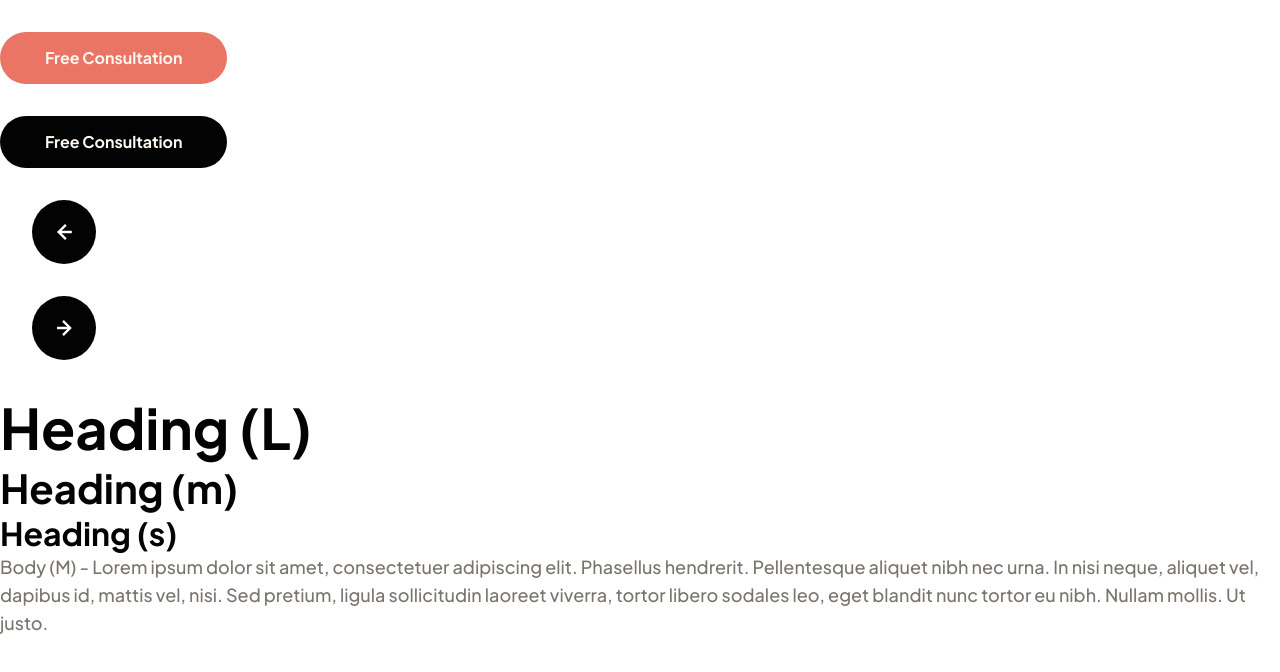
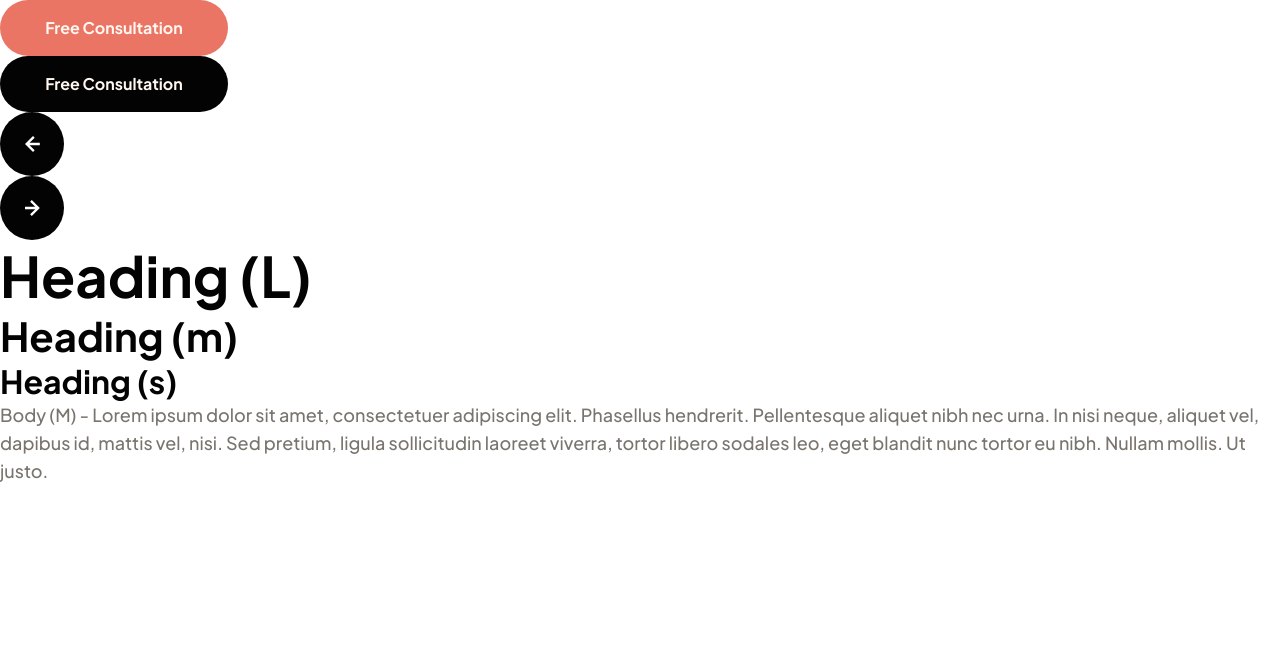
Before and after one commit to ekaspersen/industry-knowledge-ca, a website built with Vite: page components-test.html in a window 1280 px wide. Built offline with nearby package versions, Linux system fonts and the light colour scheme.

Commit message:
pp-49 fixed components

```diff
--- a/index.css
+++ b/index.css
@@ -10,16 +10,16 @@
     @apply mx-auto max-w[1100px];
   }
   .btn {
-    @apply rounded-full font-bold w-fit flex justify-center items-center py-2 px-7 font-bold text-sm font-plusjakartasans text-white cursor-pointer duration-200 md:text-base md:py-3.5 md:px-[45px];
+    @apply rounded-full font-bold w-fit flex justify-center items-center py-3 px-7 font-bold text-sm font-plusjakartasans text-white cursor-pointer duration-200 md:text-base md:py-4 md:px-[45px] md:min-w-[228px];
   }
   .btn1 {
-    @apply btn bg-orange hover:bg-yellow my-8;
+    @apply btn bg-orange hover:bg-yellow;
   }
   .btn2 {
     @apply btn bg-black  hover:bg-blue;
   }
   .round-btn {
-    @apply flex rounded-full bg-black justify-center items-center text-white w-16 h-16 cursor-pointer duration-200 hover:bg-blue  my-8 mx-8;
+    @apply flex rounded-full bg-black justify-center items-center text-white w-16 h-16 cursor-pointer duration-200 hover:bg-blue;
   }
   .heading-lg {
     @apply font-bold font-plusjakartasans text-black text-[56px] leading-[70px];
```
